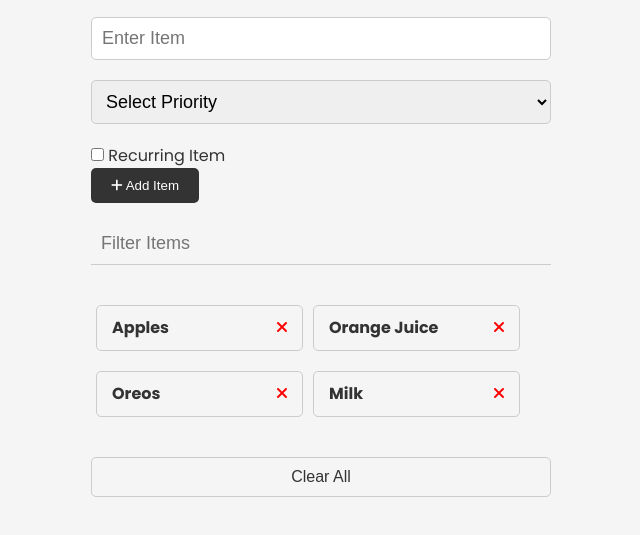
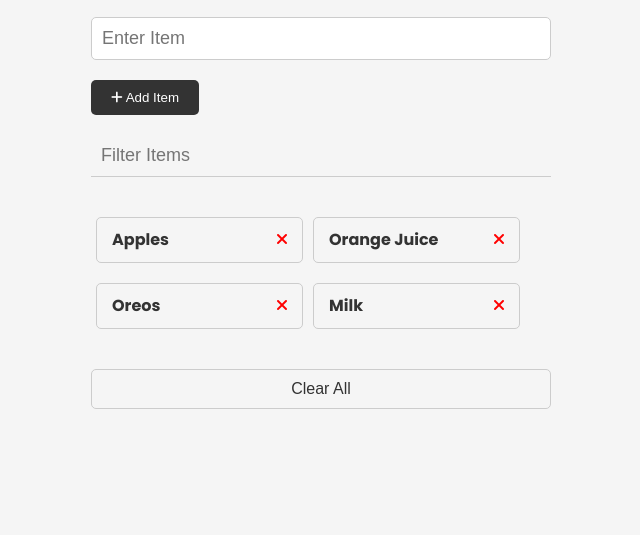
Before and after one commit to dstraco/JavaScriptPractice, a plain HTML site: page ShoppingList.html in a window 1280 px wide. Shown: the part 101-636 px from the top of the page, without its empty margins (319-959 px from the left). Drawn offline with Linux system fonts and the light colour scheme.

Commit message:
Start ShoppingList project

```diff
--- a/ShoppingList.html
+++ b/ShoppingList.html
@@ -30,19 +30,6 @@
             placeholder="Enter Item"
           />
         </div>
-        <!--  Select Input      -->
-        <select id="priority-input" name = "priority"
-        class = "form-input">
-          <option value="0">Select Priority</option>
-          <option value="one">1</option>
-          <option value="2">2</option>
-          <option value="3">3</option>
-        </select>
-
-        <!--    Checkbox Input    -->
-        <input type="checkbox" id="checkbox" />
-        Recurring Item
-
         <div class="form-control">
           <button id = 'submit-btn' type="submit" class="btn">
             <i class="fa-solid fa-plus"></i> Add Item
--- a/hello.js
+++ b/hello.js
@@ -39,6 +39,4 @@ function addToList(item) {
     ul.appendChild(newItem);
 }
 
-
-
 form.addEventListener('submit', onSubmit);
```
